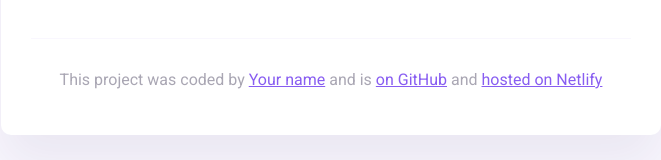
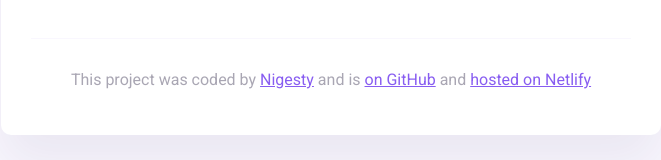
Before and after one commit to Ninz11/week6-weather, a plain HTML site: page index.html in a window 1280 px wide. Shown: the part 325-485 px from the top of the page, without its empty margins (309-970 px from the left). Drawn offline with nearby package versions, Linux system fonts and the light colour scheme.

Commit message:
I've added my github profile link

```diff
--- a/index.html
+++ b/index.html
@@ -47,7 +47,7 @@
       <footer>
         <p>
           This project was coded by
-          <a href="#" target="_blank">Your name</a> and is
+          <a href="https://github.com/Ninz11" target="_blank">Nigesty</a> and is
           <a href="#" target="_blank"> on GitHub</a> and
           <a href="#" target="_blank">hosted on Netlify</a>
         </p>
```
